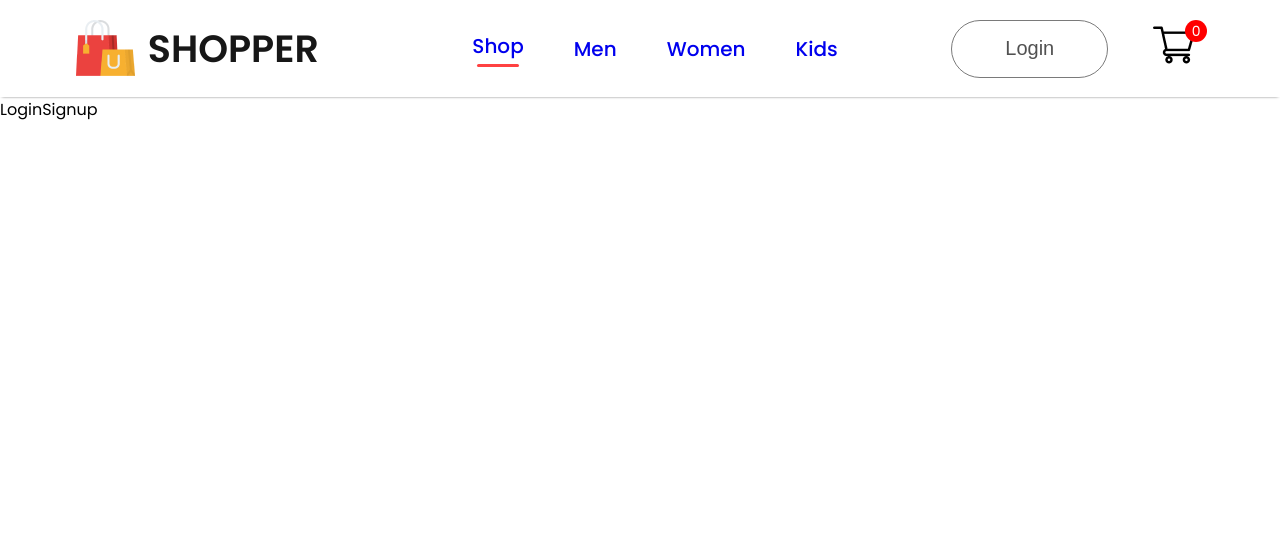
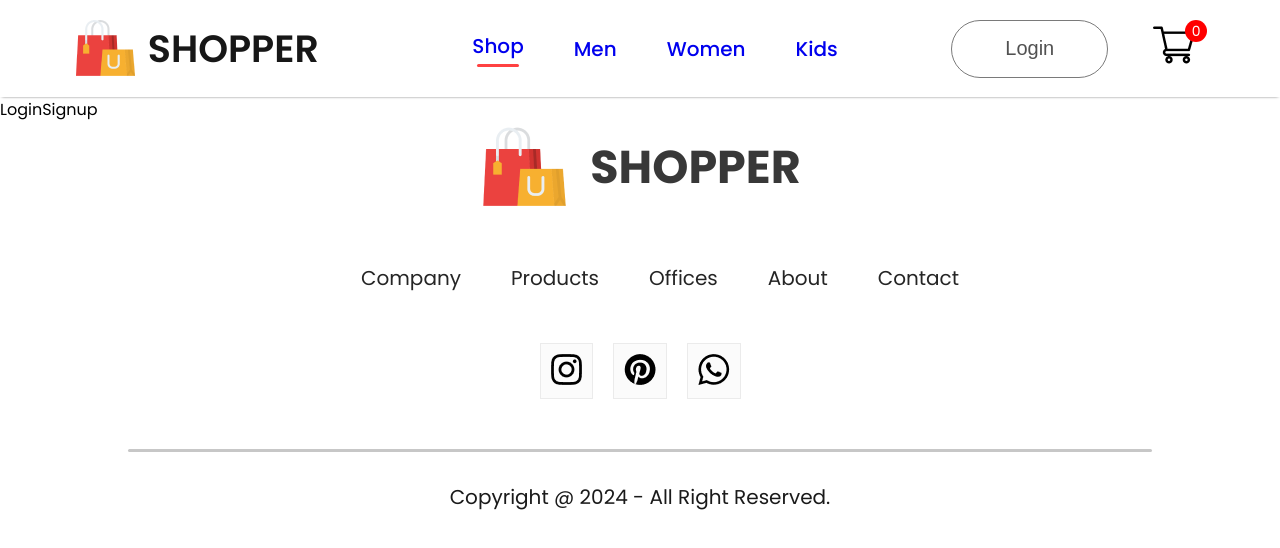
Before and after one commit to enmanuelsabarua/shopper, a React (Vite) app in the folder frontend/: page /login in a window 1280 px wide. Shown: the top 548 px of the page. Built offline with nearby package versions, Linux system fonts and the light colour scheme.

Commit message:
feat: add footer component

```diff
--- a/frontend/src/App.jsx
+++ b/frontend/src/App.jsx
@@ -6,6 +6,7 @@
 import { Product } from './Pages/Product';
 import { Cart } from './Pages/Cart';
 import { LoginSignup } from './Pages/LoginSignup';
+import { Footer } from './Components/Footer/Footer';
 
 function App() {
   return (
@@ -23,6 +24,7 @@
           <Route path='/cart' element={<Cart />} />
           <Route path='/login' element={<LoginSignup />} />
         </Routes>
+        <Footer />
       </BrowserRouter>
     </div>
   )
--- /dev/null
+++ b/frontend/src/Components/Footer/Footer.css
@@ -0,0 +1,62 @@
+.footer {
+  display: flex;
+  flex-direction: column;
+  justify-content: center;
+  align-items: center;
+  gap: 50px;
+}
+
+.footer-logo {
+  display: flex;
+  align-items: center;
+  gap: 20px;
+}
+
+.footer-logo p {
+  color: #383838;
+  font-size: 46px;
+  font-weight: 700;
+}
+
+.footer-links {
+  display: flex;
+  list-style: none;
+  gap: 50px;
+  color: #252525;
+  font-size: 20px;
+}
+
+.footer-links li {
+  cursor: pointer;
+}
+
+.footer-socials-icon {
+  display: flex;
+  gap: 20px;
+}
+
+.footer-icons-container {
+  padding: 10px;
+  padding-bottom: 6px;
+  background: #fbfbfb;
+  border: 1px solid #ebebeb;
+}
+
+.footer-copyright {
+  display: flex;
+  flex-direction: column;
+  align-items: center;
+  gap: 30px;
+  width: 100%;
+  margin-bottom: 30px;
+  color: #1a1a1a;
+  font-size: 20px;
+}
+
+.footer-copyright hr {
+  width: 80%;
+  border: none;
+  border-radius: 10px;
+  height: 3px;
+  background-color: #c7c7c7;
+}
--- /dev/null
+++ b/frontend/src/Components/Footer/Footer.jsx
@@ -0,0 +1,38 @@
+import './Footer.css';
+import footer_logo from '../Assets/logo_big.png';
+import instagram_icon from '../Assets/instagram_icon.png';
+import pinterest_icon from '../Assets/pintester_icon.png';
+import whatsapp_icon from '../Assets/whatsapp_icon.png';
+
+export const Footer = () => {
+    return (
+        <div className='footer'>
+            <div className="footer-logo">
+                <img src={footer_logo} alt="Footer logo" />
+                <p>SHOPPER</p>
+            </div>
+            <ul className="footer-links">
+                <li>Company</li>
+                <li>Products</li>
+                <li>Offices</li>
+                <li>About</li>
+                <li>Contact</li>
+            </ul>
+            <div className="footer-socials-icon">
+                <div className="footer-icons-container">
+                    <img src={instagram_icon} alt="Instagram icon" />
+                </div>
+                <div className="footer-icons-container">
+                    <img src={pinterest_icon} alt="Pinterest icon" />
+                </div>
+                <div className="footer-icons-container">
+                    <img src={whatsapp_icon} alt="WhatsApp icon" />
+                </div>
+            </div>
+            <div className="footer-copyright">
+                <hr />
+                <p>Copyright @ 2024 - All Right Reserved.</p>
+            </div>
+        </div>
+    )
+}
```
